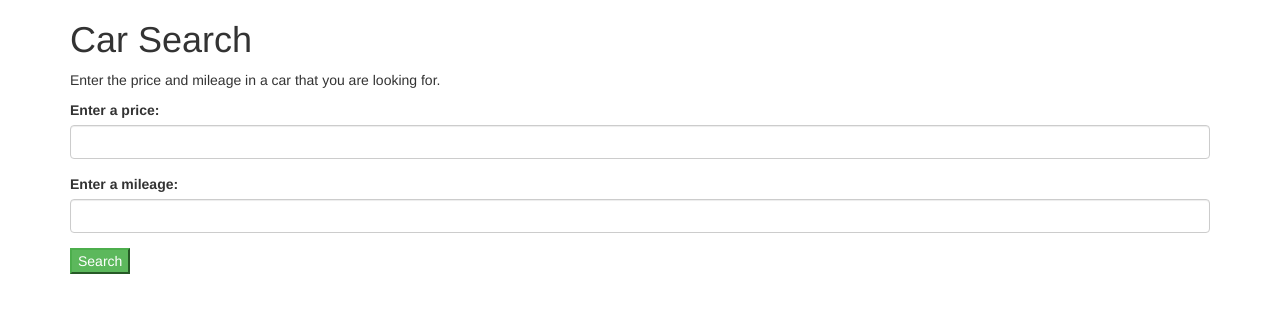
After one commit to marvinick/car, a PHP site: page / in a window 1280 px wide. The commit adds this page. Shown: the top 313 px of the page. Run offline with PHP 8.4, Linux system fonts and the light colour scheme.

Commit message:
adds user input

```diff
--- /dev/null
+++ b/index.html
@@ -0,0 +1,24 @@
+<!DOCTYPE html>
+<html>
+<head>
+  <link rel="stylesheet" href="https://maxcdn.bootstrapcdn.com/bootstrap/3.3.1/css/bootstrap.min.css">
+  <title>Search for a car!</title>
+</head>
+
+<body>
+  <div class="container">
+    <h1>Car Search</h1>
+    <p>Enter the price and mileage in a car that you are looking for.</p>
+    <form action="car.php">
+      <div class="form-group">
+        <label for="user_price">Enter a price:</label>
+        <input id="user_price" name="user_price" class="form-control" type="number">
+      </div>
+      <div class="form-group">
+        <label for="user_miles">Enter a mileage:</label>
+        <input id="user_miles" name="user_miles" class="form-control" type="number">
+      </div>
+      <button type="submit" class="btn-success">Search</button>
+    </form>
+</body>
+</html>
```
Also changed, not shown: car.php (+26 -1 lines).
